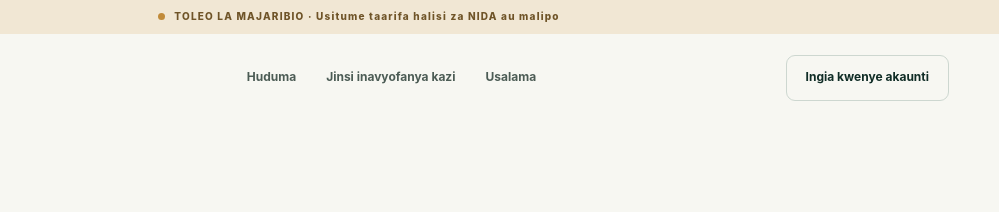
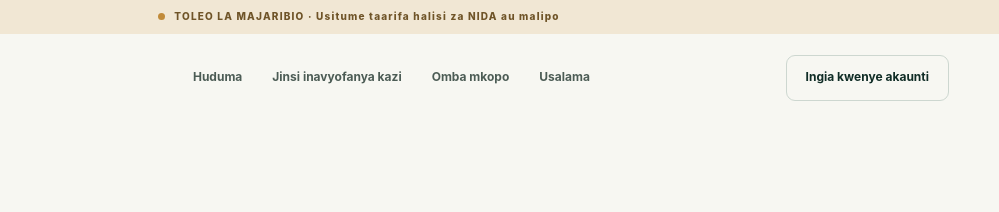
Before and after one commit to chachazjr/modewjifoundation, a website: page public/index.html in a window 1280 px wide. Shown: the top 212 px of the page, 281-1280 px from the left. Drawn offline with Linux system fonts and the light colour scheme.

Commit message:
Link the loan application page from the homepage

```diff
--- a/public/index.html
+++ b/public/index.html
@@ -17,7 +17,7 @@
       <span class="brand-name">MODEWJI <strong>FOUNDATION</strong><small>Fursa. Maendeleo. Uaminifu.</small></span>
     </a>
     <nav class="main-nav" aria-label="Menyu kuu">
-      <a href="#huduma">Huduma</a><a href="#hatua">Jinsi inavyofanya kazi</a><a href="#usalama">Usalama</a>
+      <a href="#huduma">Huduma</a><a href="#hatua">Jinsi inavyofanya kazi</a><a href="/ombi.html">Omba mkopo</a><a href="#usalama">Usalama</a>
     </nav>
     <button class="button button-outline header-login" data-view="login">Ingia kwenye akaunti</button>
     <button class="menu-toggle" id="menu-toggle" aria-label="Fungua menyu" aria-expanded="false">☰</button>
```
